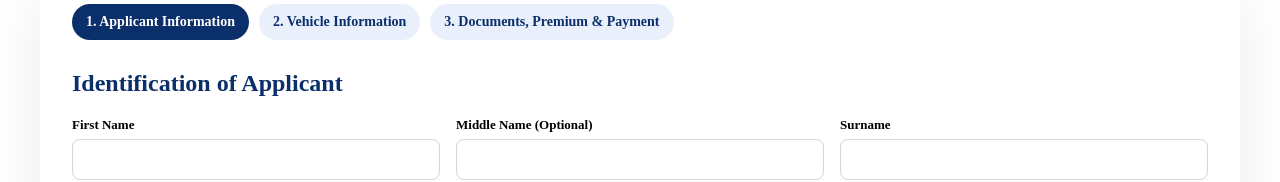
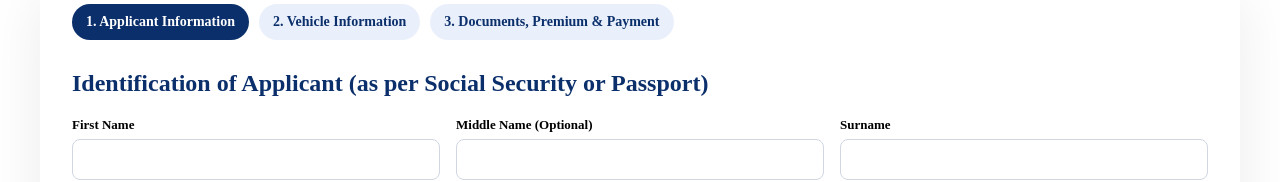
Before and after one commit to rantomunoz-ui/atlantic-insurance-final, a Next.js app: page / in a window 1280 px wide. Shown: the part 366-548 px from the top of the page. Built offline with nearby package versions, Linux system fonts and the light colour scheme.

Commit message:
Update page.tsx

```diff
--- a/app/page.tsx
+++ b/app/page.tsx
@@ -283,7 +283,7 @@ export default function Home() {
           {/* STEP 1 */}
           {step === 1 && (
             <>
-              <h2 style={{ color: "#0b2f6b" }}>Identification of Applicant</h2>
+              <h2 style={{ color: "#0b2f6b" }}>Identification of Applicant (as per Social Security or Passport)</h2>
 
               <div
                 style={{
```
